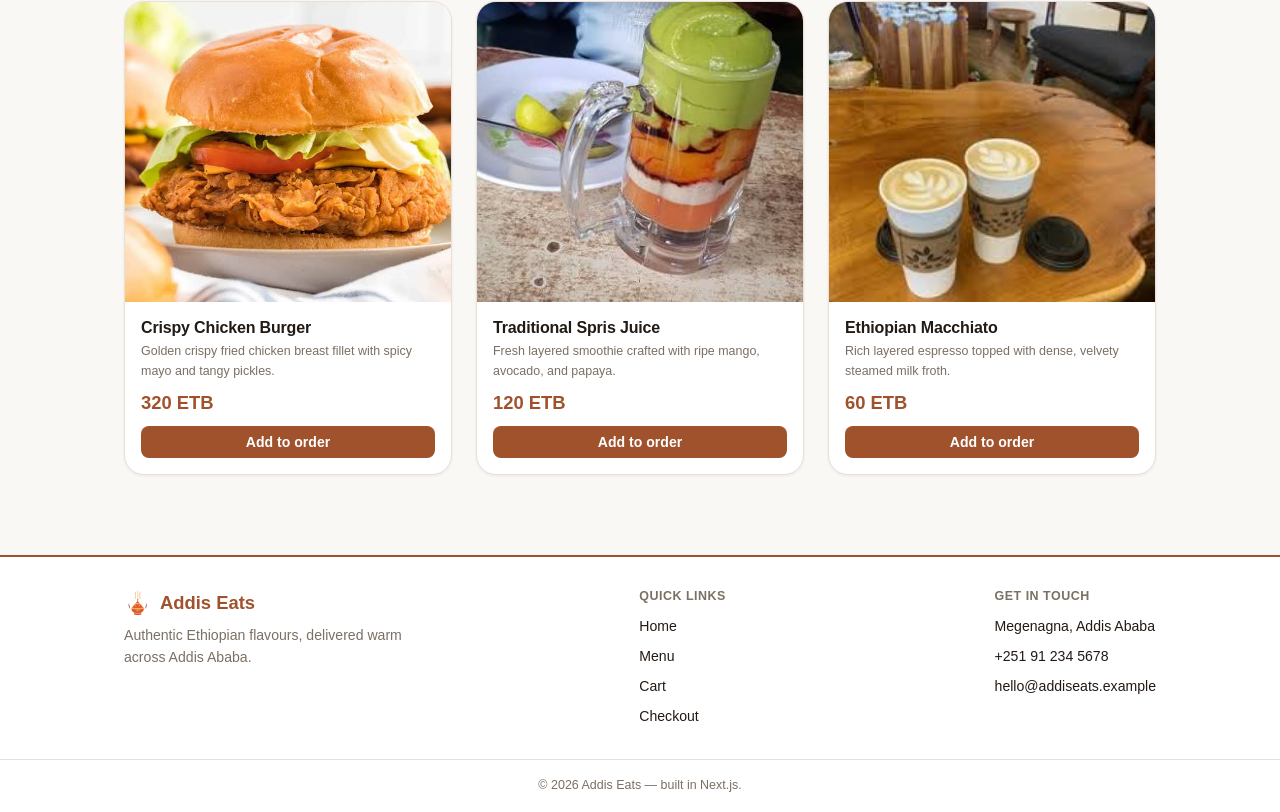
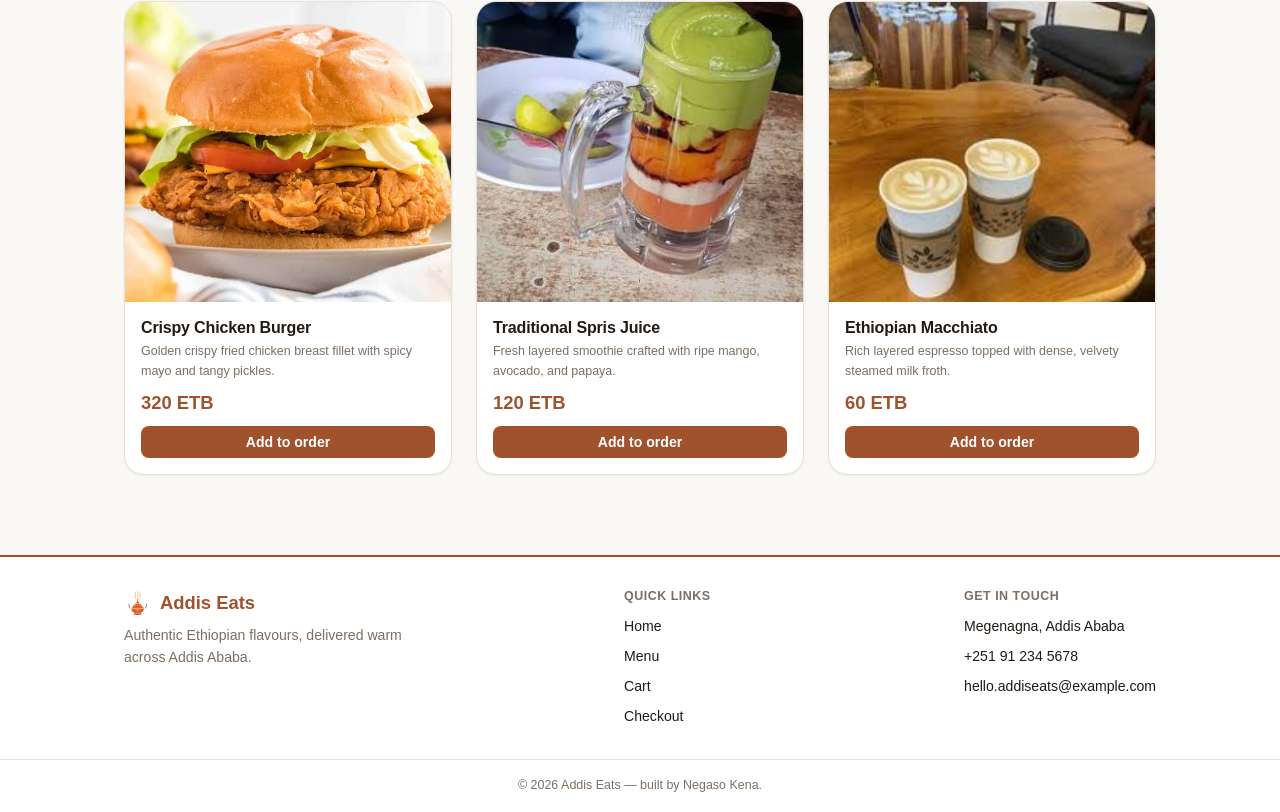
Before and after one commit to Negaso-Kena/Addis-Eats-Next-2, a Next.js app: page / in a window 1280 px wide. Shown: the part 1311-2123 px from the top of the page. Built offline with nearby package versions, Linux system fonts and the light colour scheme; no server answers; a web font is replaced by a local one.

Commit message:
change footer author

```diff
--- a/components/Footer.js
+++ b/components/Footer.js
@@ -30,12 +30,12 @@ export default function Footer() {
           <h3>Get in touch</h3>
           <span>Megenagna, Addis Ababa</span>
           <span>+251 91 234 5678</span>
-          <span>hello@addiseats.example</span>
+          <span>hello.addiseats@example.com</span>
         </div>
       </div>
 
       <div className={styles.bottom}>
-        <span>© {year} Addis Eats — built in Next.js.</span>
+        <span>© {year} Addis Eats — built by Negaso Kena.</span>
       </div>
     </footer>
   );
```
